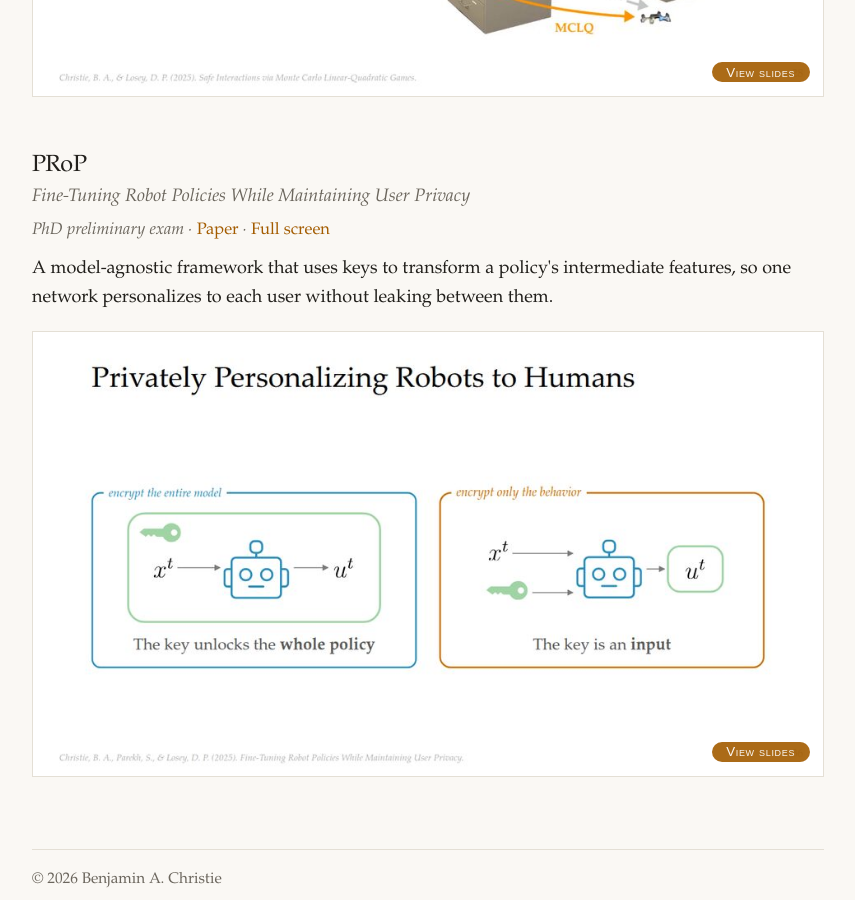
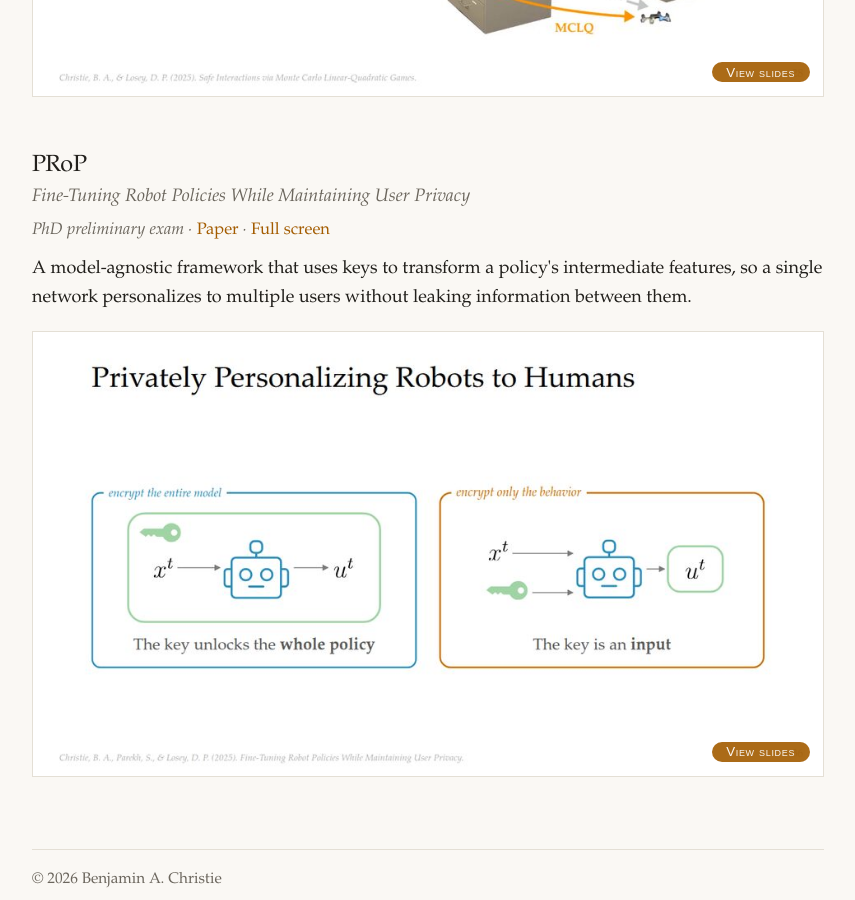
Before and after one commit to benjaminchristie/benjaminchristie.github.io, a Jekyll site: the page built from showcase.html, in a window 1280 px wide and 900 px high, scrolled down 2271 px. Shown: the whole window, without its empty margins (212-1067 px from the left). Built offline with Jekyll 4.4.1, drawn with Linux system fonts in a browser that asks for light colours; some of the changed text lies outside the part shown.

Commit message:
rewording of showcase slides

```diff
--- a/_data/talks.yml
+++ b/_data/talks.yml
@@ -34,4 +34,4 @@
   slide: 1
   thumb: prop.jpg
   paper: https://arxiv.org/abs/2509.18311
-  summary: A model-agnostic framework that uses keys to transform a policy's intermediate features, so one network personalizes to each user without leaking between them.
+  summary: A model-agnostic framework that uses keys to transform a policy's intermediate features, so a single network personalizes to multiple users without leaking information between them.
--- a/showcase.html
+++ b/showcase.html
@@ -5,7 +5,7 @@ permalink: /showcase/
 ---
 <section id="showcase">
   <h2>Research Showcase</h2>
-  <p class="note">Slides from recent talks. Click a slide to step through it here, or open it full screen.</p>
+  <p class="note">Slides from recent talks. Click a slide to step through it.</p>
 
   {%- for t in site.data.talks %}
   {%- assign deck = "/talks/" | append: t.deck | append: "/#/" | append: t.slide %}
```
